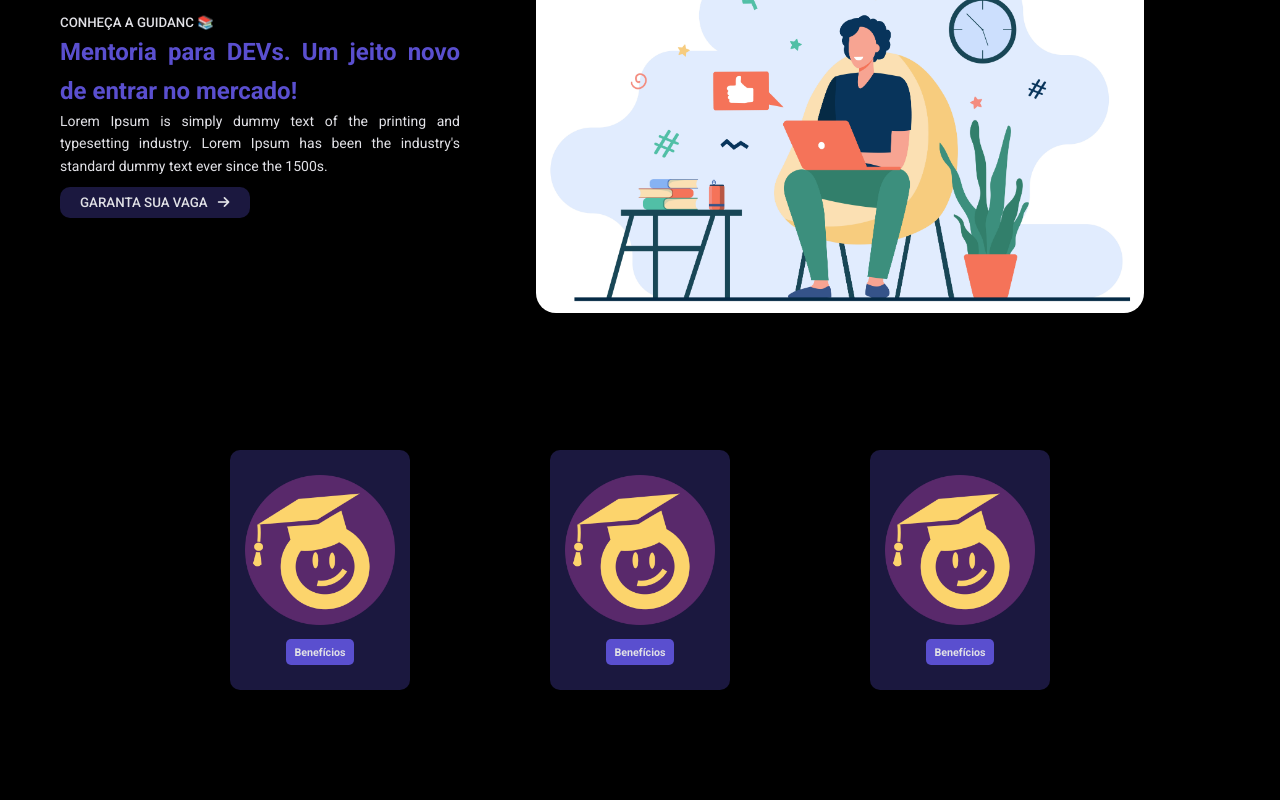
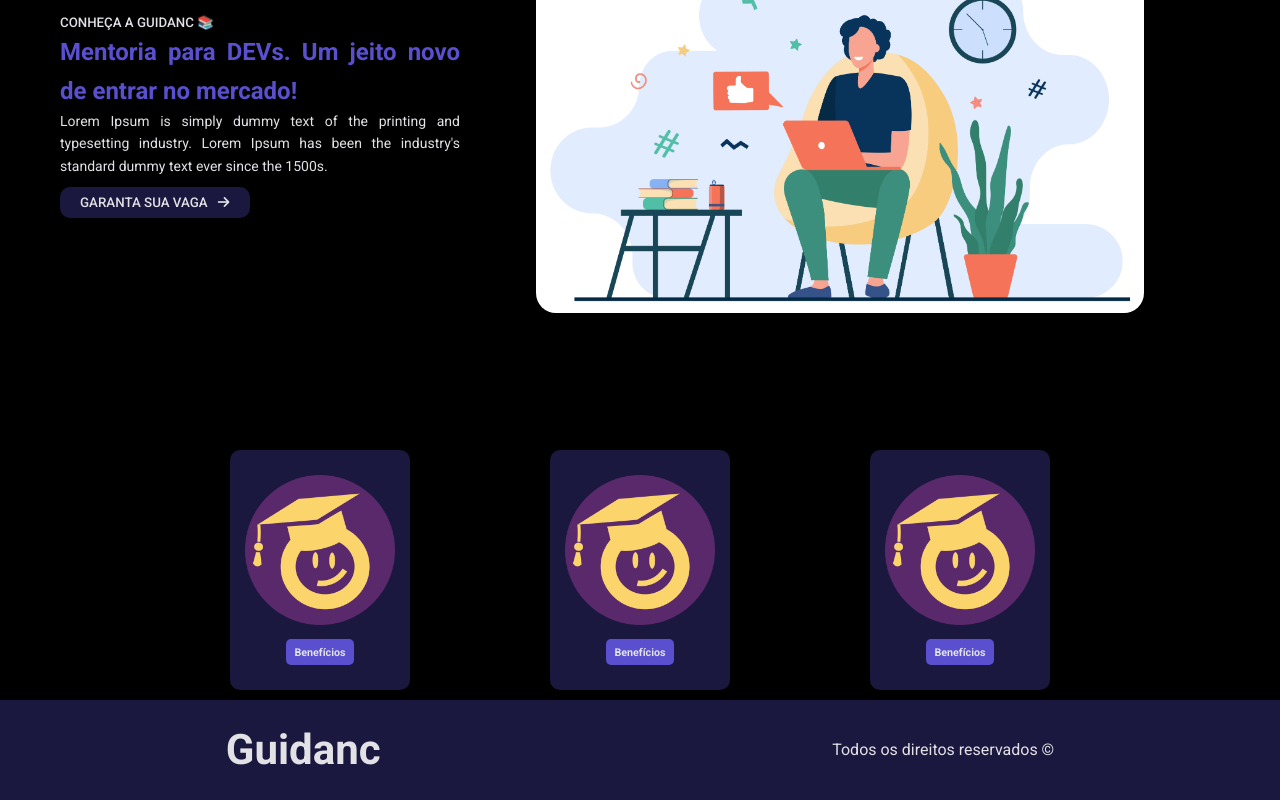
Before and after one commit to gabrielvieiraf/landingPage-GuidanC, a Next.js app: page / in a window 1280 px wide. Shown: the part 248-1048 px from the top of the page. Before the commit the page ends 948 px from the top, so only its background shows below. Built offline with nearby package versions, Linux system fonts and the light colour scheme.

Commit message:
FRONT-7 New Component Footer
New:
Add Footer component

```diff
--- /dev/null
+++ b/components/Footer/footer.module.scss
@@ -0,0 +1,16 @@
+$text-color: #e1e1e6;
+$primary-color: #5A4FCF;
+$secondary-color: #1B183F;
+
+.container {
+  width: 100%;
+  height: 10rem;
+  align-items: center;
+  display: flex;
+  justify-content: space-around;
+  background-color: $secondary-color;
+
+  h1 {
+    font-size: 4.2rem;
+  }
+}
--- /dev/null
+++ b/components/Footer/index.tsx
@@ -0,0 +1,17 @@
+import styles from './footer.module.scss'
+
+interface Props {
+  title: string;
+}
+
+const Footer: React.FC<Props> = ({ title }) => {
+
+  return (
+    <section className={styles.container}>
+      <h1>{title}</h1>
+      <span>Todos os direitos reservados ©</span>
+    </section>
+  )
+}
+
+export default Footer
--- a/pages/index.tsx
+++ b/pages/index.tsx
@@ -2,6 +2,7 @@ import Head from 'next/head'
 import Navbar from '@/components/Navbar'
 import MainContainer from '@/components/MainContainer'
 import Benefits from '@/components/Benefits'
+import Footer from '@/components/Footer'
 
 const Home: React.FC = () => {
   return (
@@ -16,7 +17,8 @@ const Home: React.FC = () => {
 
       <Navbar title='Guidanc' />
       <MainContainer />
-      <Benefits/>
+      <Benefits />
+      <Footer title='Guidanc' />
     </>
   )
 }
```
